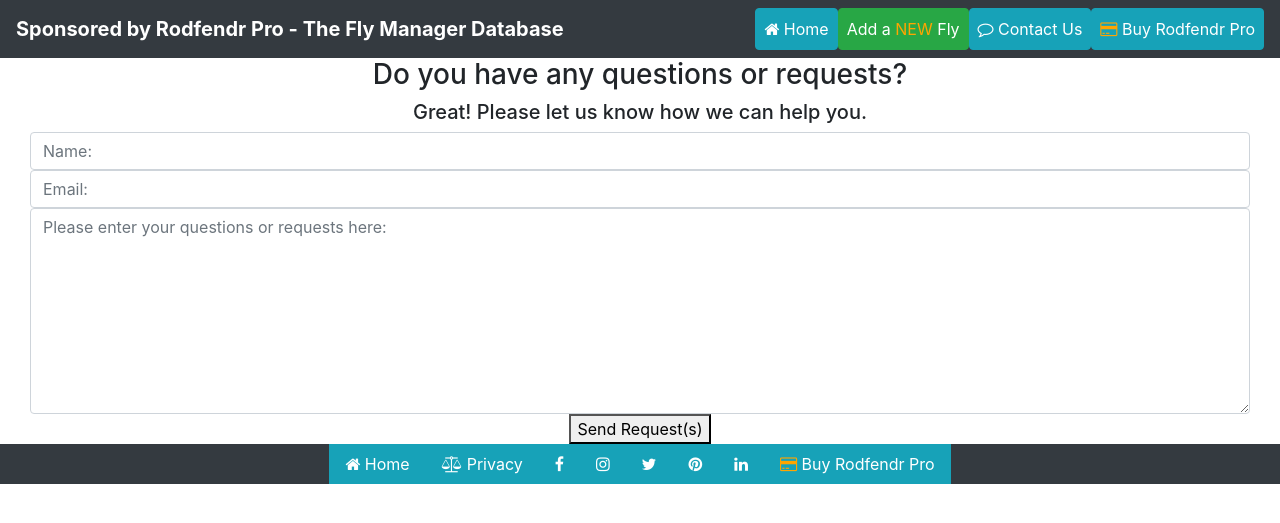
After one commit to AlanOSheadev/Flies-fish-love, a Flask app: page /add_contact in a window 1280 px wide. The commit adds this page. Shown: the top 523 px of the page. Run offline with Flask 2, Linux system fonts and the light colour scheme; some libraries are stand-ins or nearby versions.

Commit message:
contact form added not functional yet

```diff
--- a/app.py
+++ b/app.py
@@ -71,9 +71,9 @@ def add_privacy():
     return render_template('privacy.html')
 
 
-# @app.route('/add_contact')
-# def add_contact():
-#     return render_template('contact.html')
+@app.route('/add_contact')
+def add_contact():
+    return render_template('contact.html')
 
 
 if __name__ == '__main__':
--- a/templates/base.html
+++ b/templates/base.html
@@ -25,7 +25,7 @@
                     <li><a class="nav-link btn btn-success" href="{{url_for('add_fly')}}"> Add a <span style="color: orange">NEW</span> Fly </a></li>
                     </li>
                     <li class="nav-item">
-                        <a class="nav-link btn btn-info" href="contact.html"><i class="fa fa-comment-o" aria-hidden="true"></i> Contact Us </a>
+                        <a class="nav-link btn btn-info" href="{{url_for('add_contact')}}"><i class="fa fa-comment-o" aria-hidden="true"></i> Contact Us </a>
                     </li>
                     <li class="nav-item"><a href="https://rodfendr.com/collections/rodfendr/products/rodfendr-pro-single-pack" target="_blank" class="nav-link btn btn-info"><i class="fa fa-credit-card" style="color: orange" aria-hidden="true"></i> Buy Rodfendr Pro </a>
                     </li>
--- /dev/null
+++ b/templates/contact.html
@@ -0,0 +1,34 @@
+<!DOCTYPE html>
+{% extends 'base.html' %}
+<script type="text/javascript" src="https://cdn.jsdelivr.net/npm/emailjs-com@2.3.2/dist/email.min.js"></script>
+    <script type="text/javascript">
+        (function() {
+            emailjs.init("user_nuiaBSpjXouOL9kdznLW2");
+        })();
+    </script>
+{% block content %}
+<!-- I adapted this from the Rosie project -->
+    <section class="container">
+        <div class="row">
+            <div class="col">
+                <h3 class="contact-heading uppercase text-center">Do you have any questions or requests?</h3>
+                <h5 class="contact-heading text-center">Great! Please let us know how we can help you.</h5>
+                <div class="center-form">
+                    <form onsubmit="return sendMail(this);" method="POST">
+                        <form>
+                            <input type="text" name="name" id="fullname" class="form-control" placeholder="Name:" required/>
+                            <input type="email" name="email" id="emailaddress" class="form-control" placeholder="Email:" required/>
+                            <textarea rows="8" name="projectsummary" id="projectsummary" class="form-control" placeholder="Please enter your questions or requests here:" required></textarea>
+                            <div class="form-row text-center">
+                                <div class="col">
+                                    <button type="submit" class="btn-purple">Send Request(s)</button>
+                                </div>
+                            </div>
+                        </form>
+                </div>
+            </div>
+        </div>
+
+    </section>
+{% endblock %}
+<script src="assets/js/sendemail.js"></script>
```
